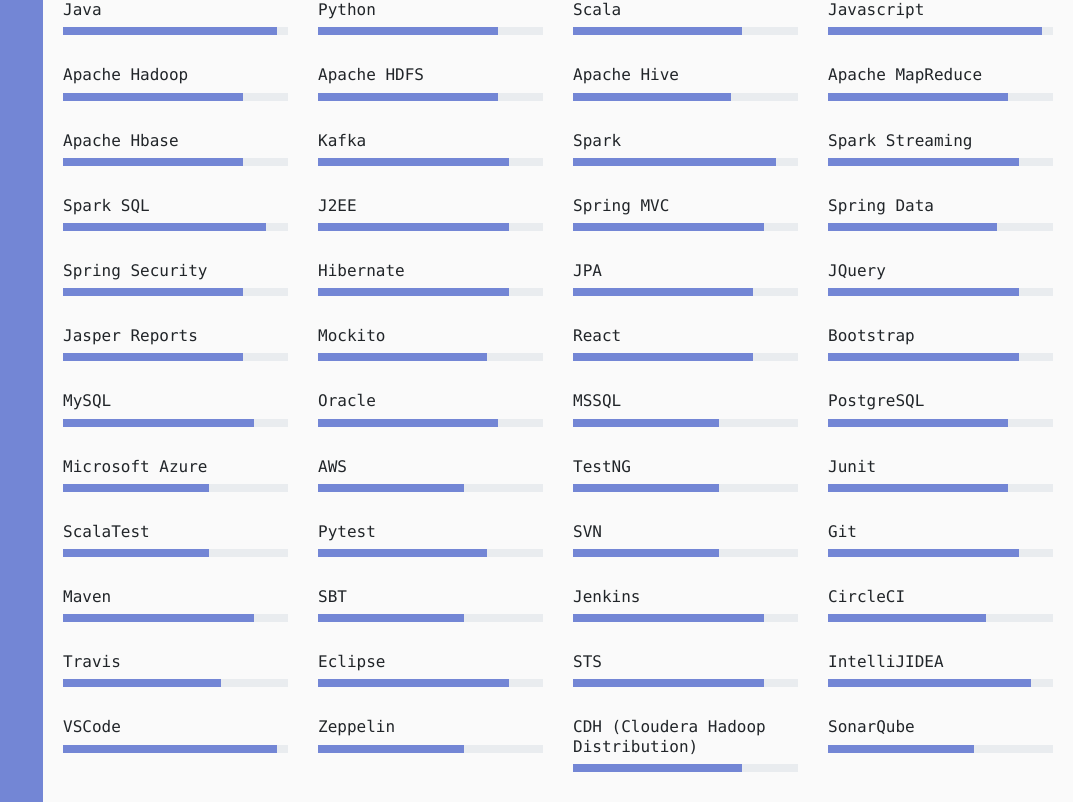
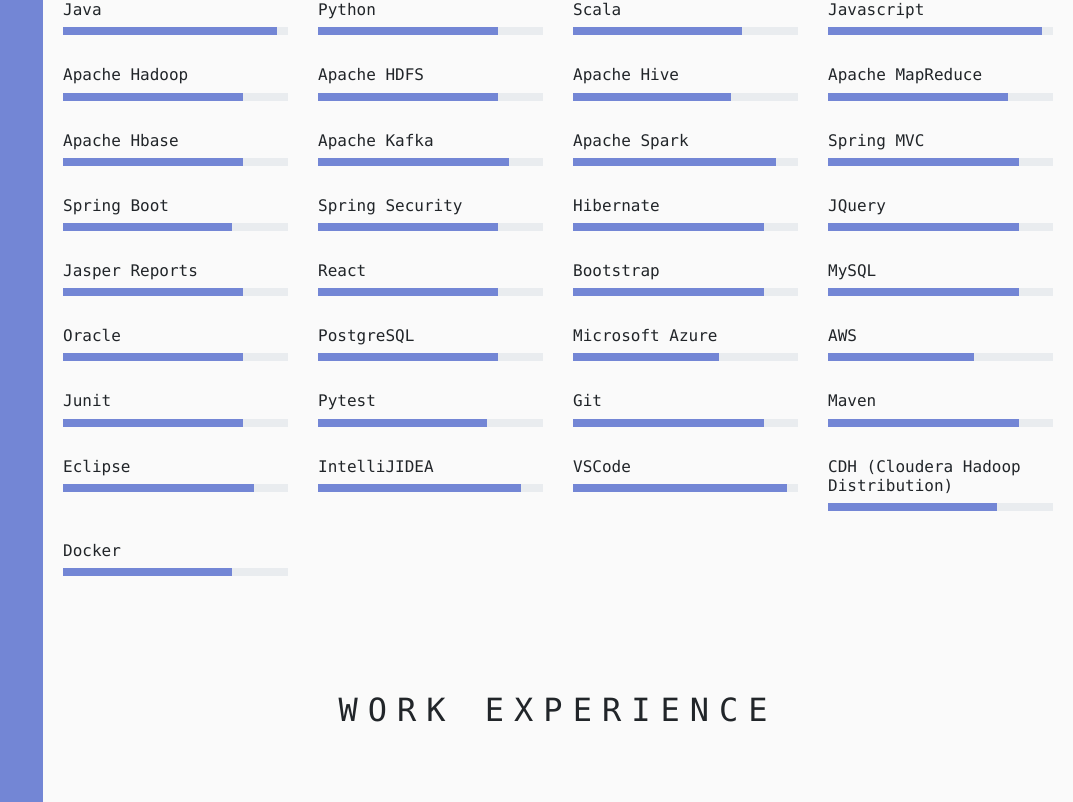
Before and after one commit to vinniechandak/vinniechandak.github.io, a React (Create React App) app: page / in a window 1280 px wide. Shown: the part 1896-2698 px from the top of the page, without its empty margins (207-1280 px from the left). Built offline with nearby package versions, Linux system fonts and the light colour scheme.

Commit message:
Update skills (#4)

```diff
--- a/src/components/Skills.js
+++ b/src/components/Skills.js
@@ -20,51 +20,30 @@ const skills = {
   "Apache Hive": 70,
   "Apache MapReduce": 80,
   "Apache Hbase": 80,
-  Kafka: 85,
-  Spark: 90,
-  "Spark Streaming": 85,
-  "Spark SQL": 90,
-  J2EE: 85,
+  "Apache Kafka": 85,
+  "Apache Spark": 90,
   "Spring MVC": 85,
-  "Spring Data": 75,
+  "Spring Boot": 75,
   "Spring Security": 80,
   Hibernate: 85,
-  JPA: 80,
   JQuery: 85,
   "Jasper Reports": 80,
-  Mockito: 75,
   React: 80,
   Bootstrap: 85,
   MySQL: 85,
   Oracle: 80,
-  MSSQL: 65,
   PostgreSQL: 80,
   "Microsoft Azure": 65,
   AWS: 65,
-  TestNG: 65,
   Junit: 80,
-  ScalaTest: 65,
   Pytest: 75,
-  SVN: 65,
   Git: 85,
   Maven: 85,
-  SBT: 65,
-  Jenkins: 85,
-  CircleCI: 70,
-  Travis: 70,
   Eclipse: 85,
-  STS: 85,
   IntelliJIDEA: 90,
   VSCode: 95,
-  Zeppelin: 65,
   "CDH (Cloudera Hadoop Distribution)": 75,
-  SonarQube: 65,
-  JIRA: 90,
-  Bitbucket: 85,
-  Confluence: 85,
-  Kubernetes: 75,
   Docker: 75,
-  "Azure Blob Storage": 75,
 }
 
 const createColumn = (key, index) => {
```
Also changed, not shown: src/assets/home1.jpeg (deleted), 1 other file (tests, documents, lock files or other folders).
